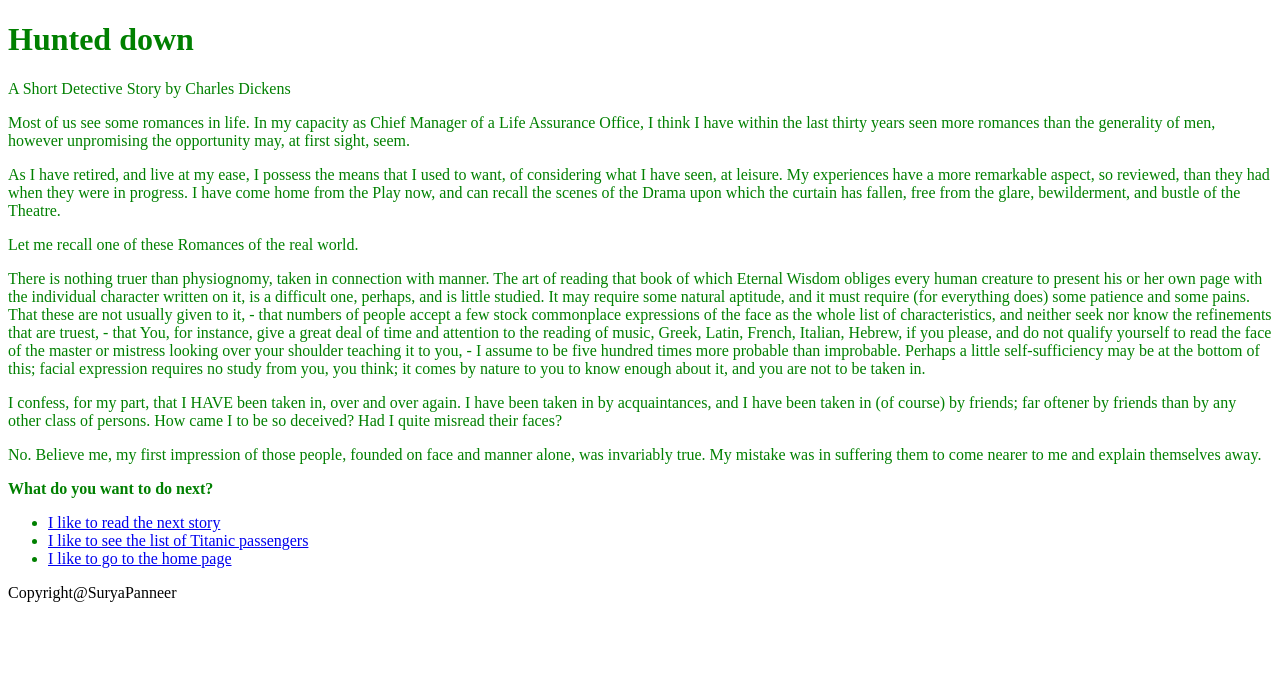
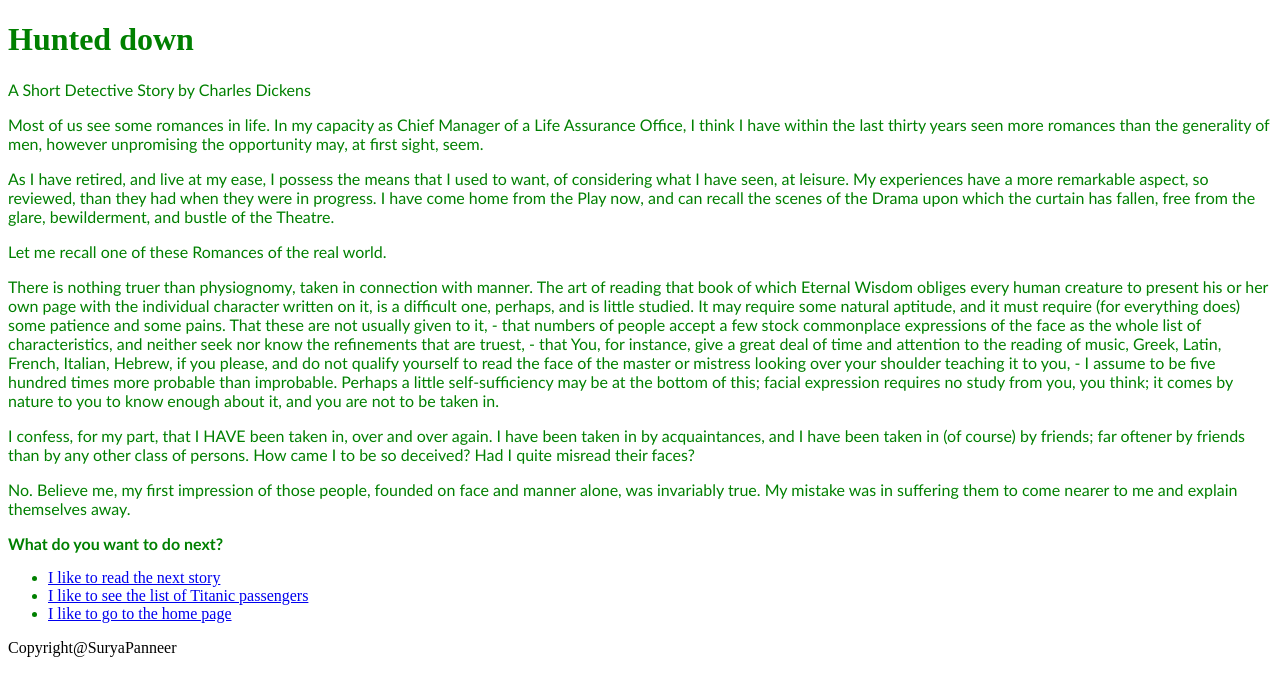
Before and after one commit to SuryaPanneer/auto-goggles, a Jekyll site: the page built from topics/story1.md, in a window 1280 px wide. Shown: the top 696 px of the page. Built offline with Jekyll 4.4.1, drawn with Linux system fonts in a browser that asks for light colours; our own code applies the rules of GitHub Pages for plain Markdown files.

Commit message:
checking styling for question 5

```diff
--- a/assets/css/style.css
+++ b/assets/css/style.css
@@ -12,6 +12,7 @@ h3
 }
 p
 {
+  font-family: "Calibri", sans-serif;
   color: green;
 }
 
```
